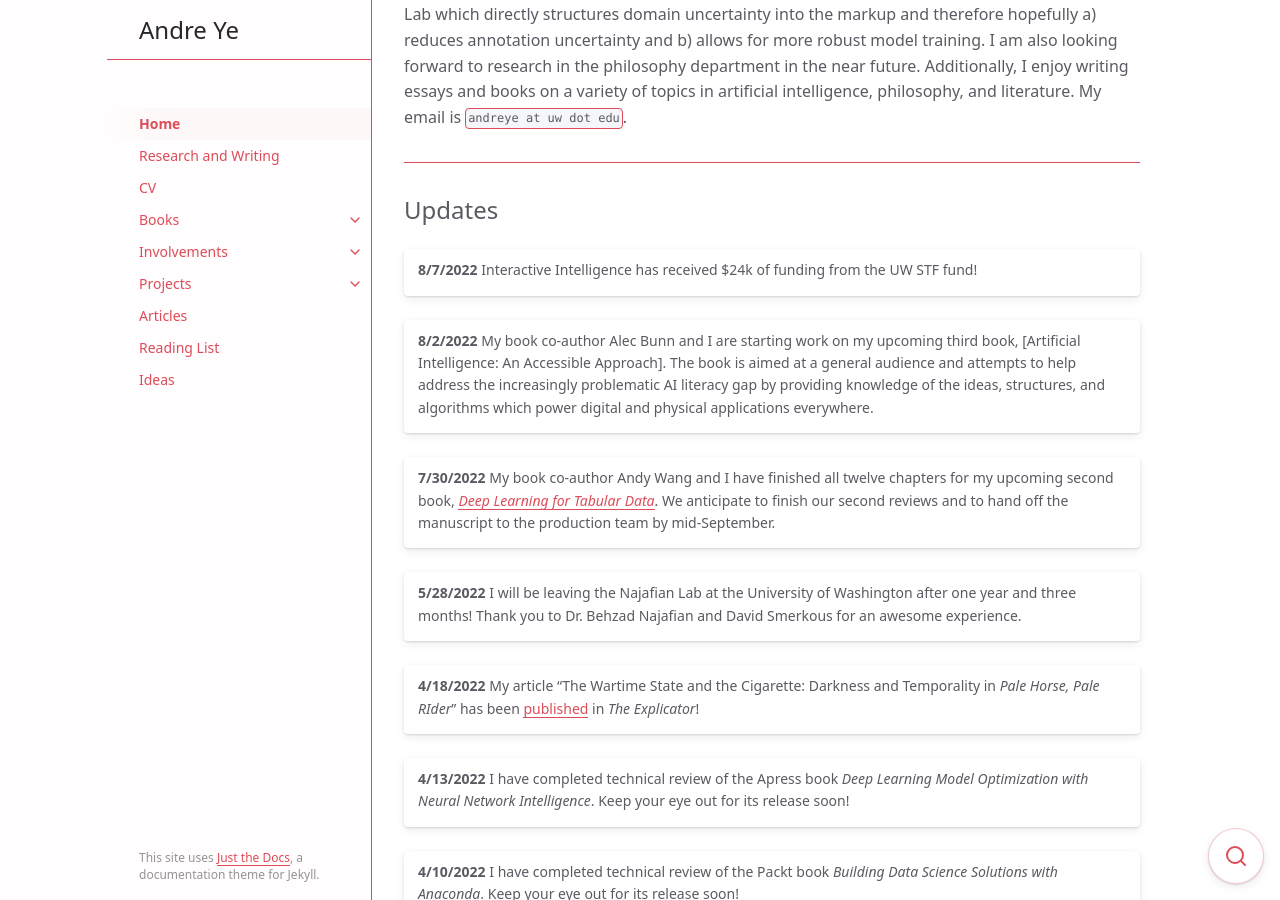
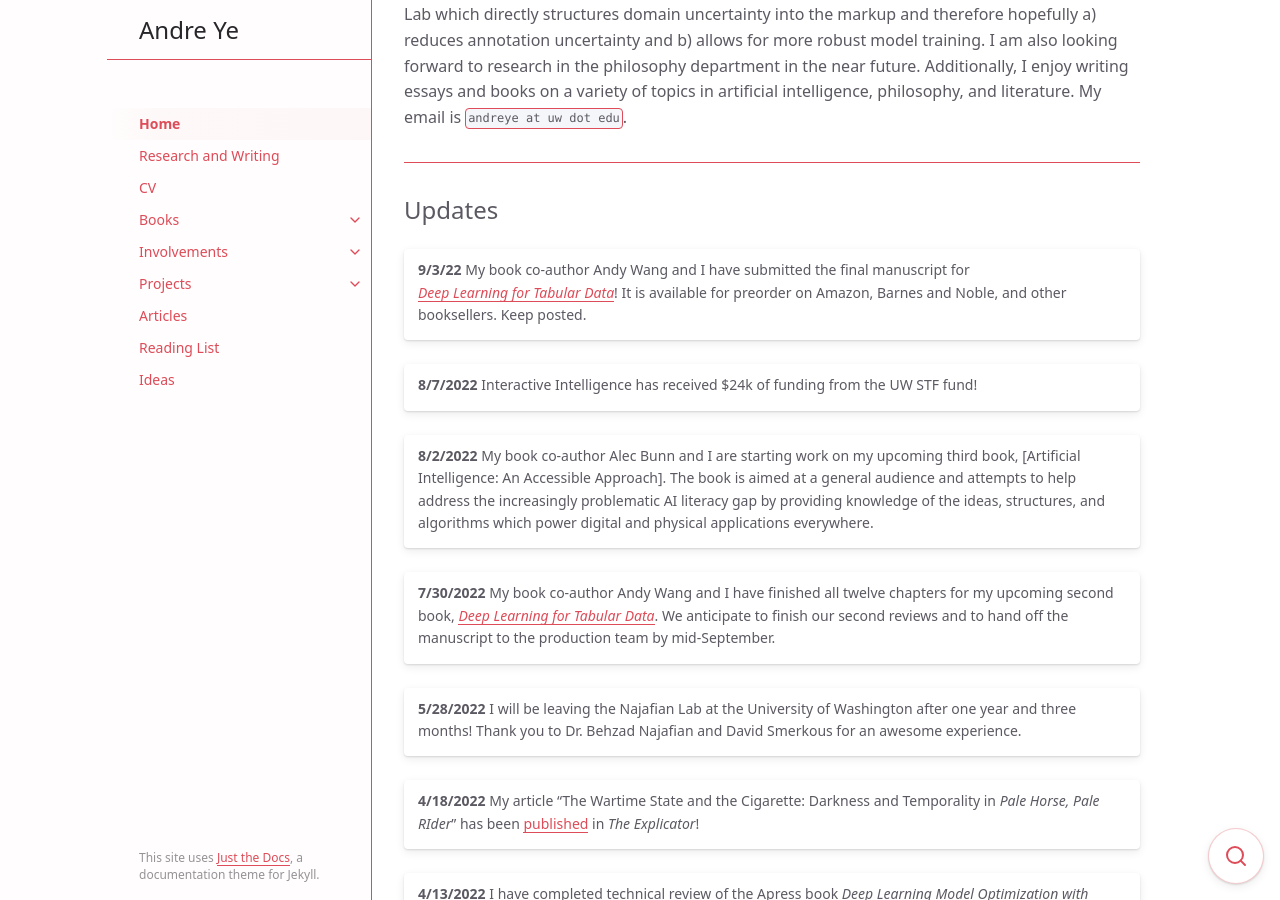
Before and after one commit to andre-ye/andre-ye.github.io-retired, a Jekyll site: the page built from index.md, in a window 1280 px wide and 900 px high, scrolled down 470 px. Built offline with Jekyll 4.4.1, drawn with Linux system fonts in a browser that asks for light colours; nearby versions of some CDN libraries.

Commit message:
Update index.md

```diff
--- a/index.md
+++ b/index.md
@@ -34,6 +34,8 @@ Welcome to my personal website! You can find information about my work, projects
 Updates
 {: .fs-6 .fw-400 }
 
+| **9/3/22** My book co-author Andy Wang and I have submitted the final manuscript for [*Deep Learning for Tabular Data*](https://andre-ye.github.io/docs/books/dl-for-tabular/)! It is available for preorder on Amazon, Barnes and Noble, and other booksellers. Keep posted. |
+
 | **8/7/2022** Interactive Intelligence has received $24k of funding from the UW STF fund! |
 
 | **8/2/2022** My book co-author Alec Bunn and I are starting work on my upcoming third book, [Artificial Intelligence: An Accessible Approach]. The book is aimed at a general audience and attempts to help address the increasingly problematic AI literacy gap by providing knowledge of the ideas, structures, and algorithms which power digital and physical applications everywhere. |
```
